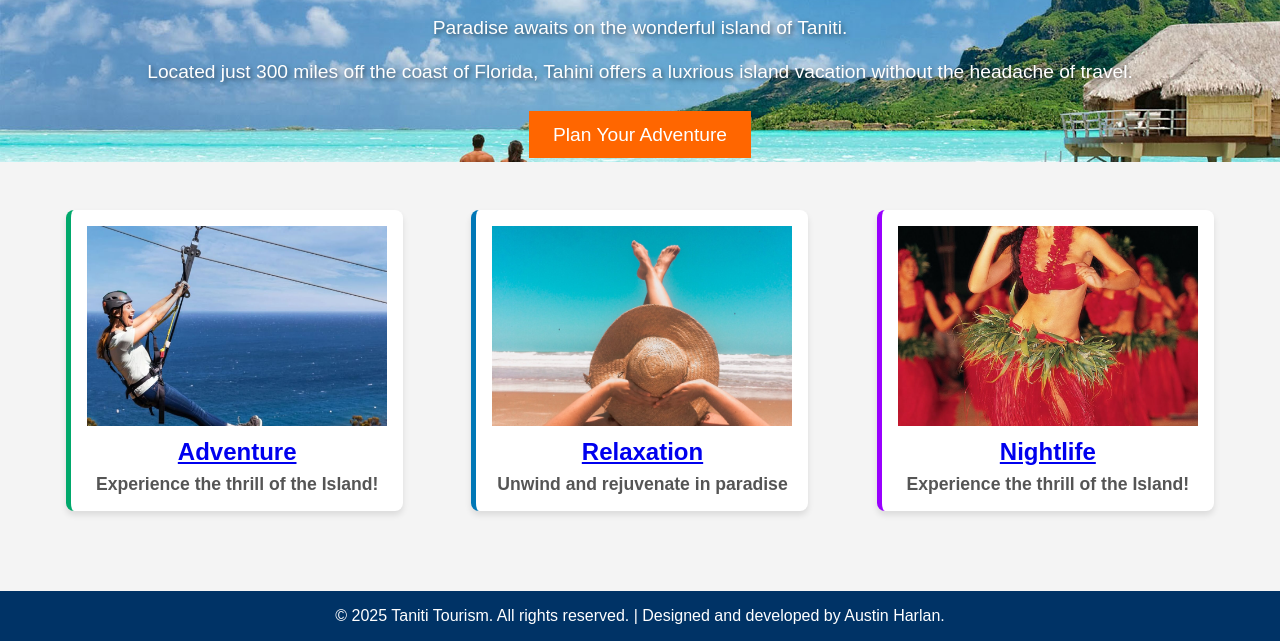
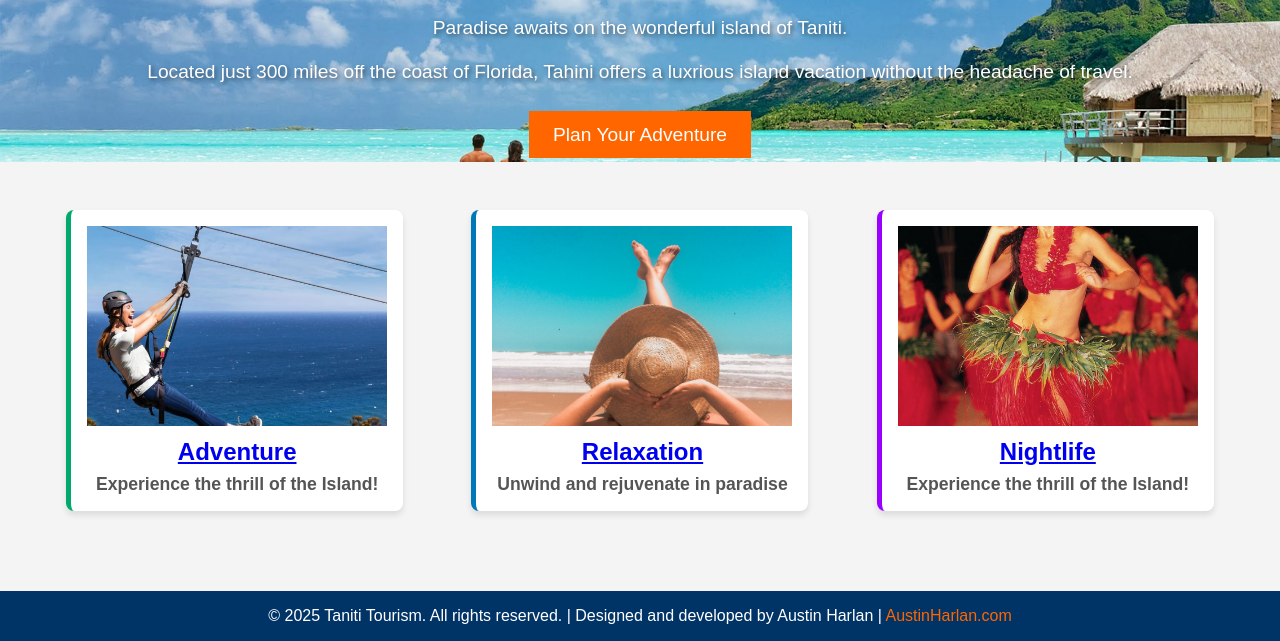
Before and after one commit to AusHar/aushar.github.io, a plain HTML site: page index.html in a window 1280 px wide. Shown: the part 159-800 px from the top of the page. Drawn offline with Linux system fonts and the light colour scheme.

Commit message:
Adjust footer citation

```diff
--- a/index.html
+++ b/index.html
@@ -67,7 +67,7 @@
 
     <!-- Footer -->
     <footer>
-        <p>&copy; 2025 Taniti Tourism. All rights reserved. | Designed and developed by Austin Harlan.</p>
+        <p>&copy; 2025 Taniti Tourism. All rights reserved. | Designed and developed by Austin Harlan | <a href="AustinHarlan.com">AustinHarlan.com</a></p>
     </footer>
 </body>
 
--- a/styles.css
+++ b/styles.css
@@ -248,3 +248,8 @@ footer {
 footer p {
     margin: 0;
 }
+
+footer a:link {
+    color: #ff6600;
+    text-decoration: none;
+}
```
Also changed, not shown: activities.html (+1 -1 lines), food.html (+1 -1 lines), lodging.html (+1 -1 lines), nightlife.html (+1 -1 lines), relax.html (+1 -1 lines).
